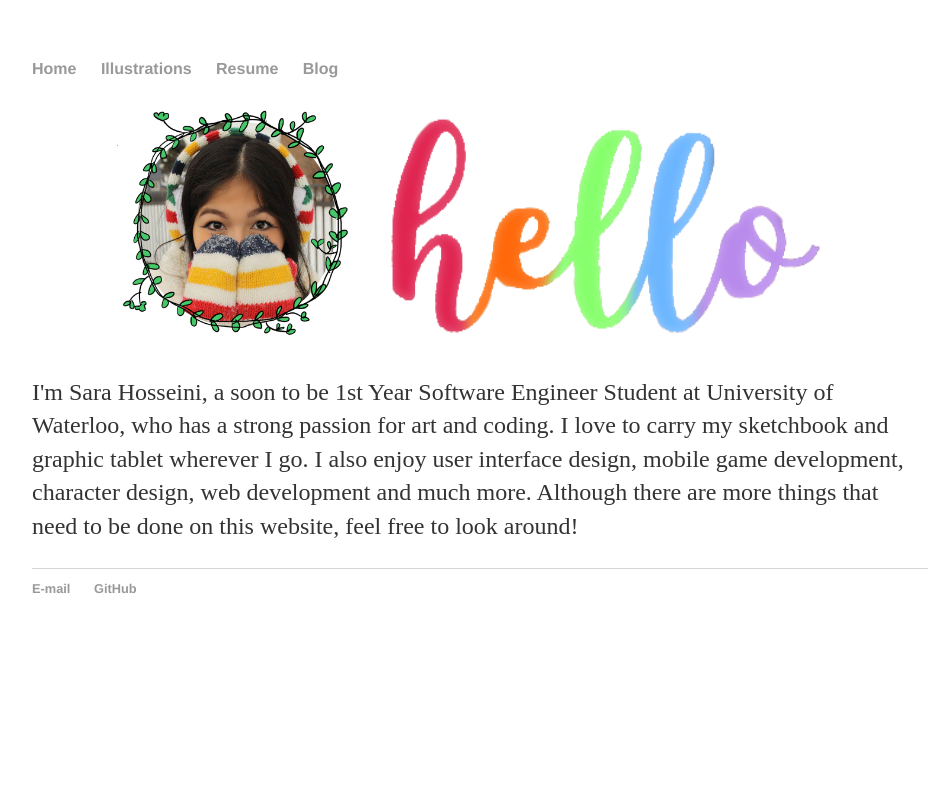
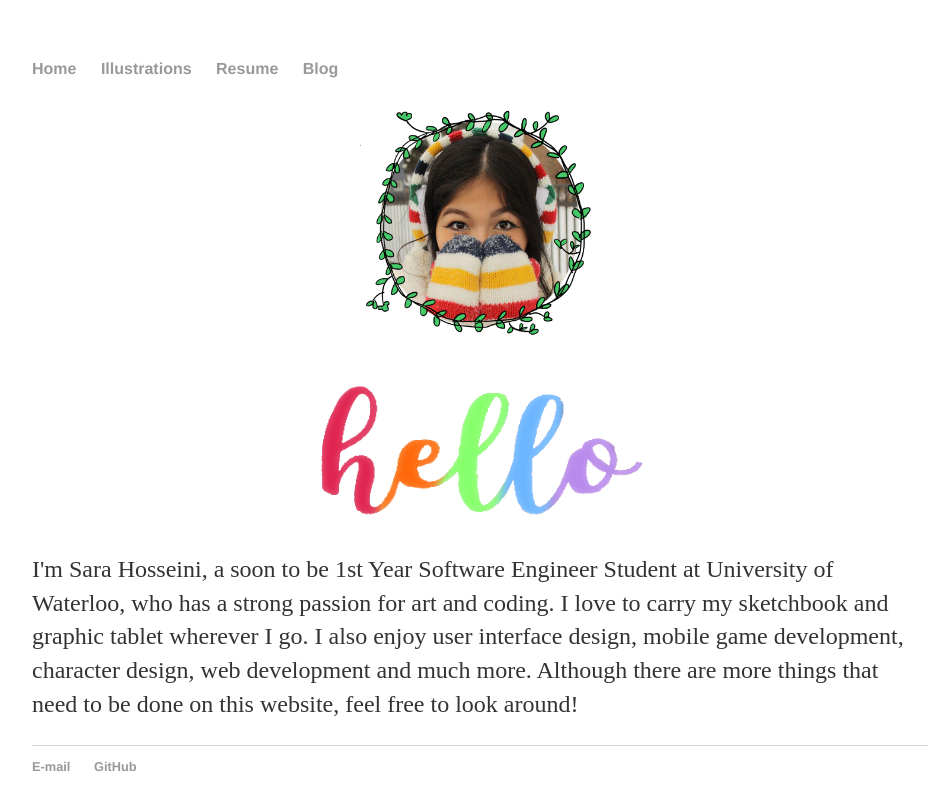
Before and after one commit to sarahoss/sarahoss.github.io, a Jekyll site: the page built from index.html, in a window 1280 px wide. Shown: the top 810 px of the page, without its empty margins (160-1093 px from the left). Built offline with Jekyll 4.4.1, drawn with Linux system fonts in a browser that asks for light colours.

Commit message:
Update index.html

```diff
--- a/index.html
+++ b/index.html
@@ -6,8 +6,11 @@ title: Sara Hosseini
 	<section id="hometext">
 		<p align="center">
   			<img class="img-responsive" id="saraportrait" src="src/profilepicture.png" height="240" width="240"/>
-			<img class="img-responsive" id="hello" src="src/hello.png" height="240" width="480"/>
 		</p>
+		<p align="center">
+			<img class="img-responsive" id="hello" src="src/hello.png" height="144" width="360"/>
+		</p>
+
 <!-- 		<aside id="profilepic">
 		<img class="img-responsive" id="saraportrait" src="src/profilepicture.png" align="center" height="240" width="240"/>
 		</aside> -->
```
